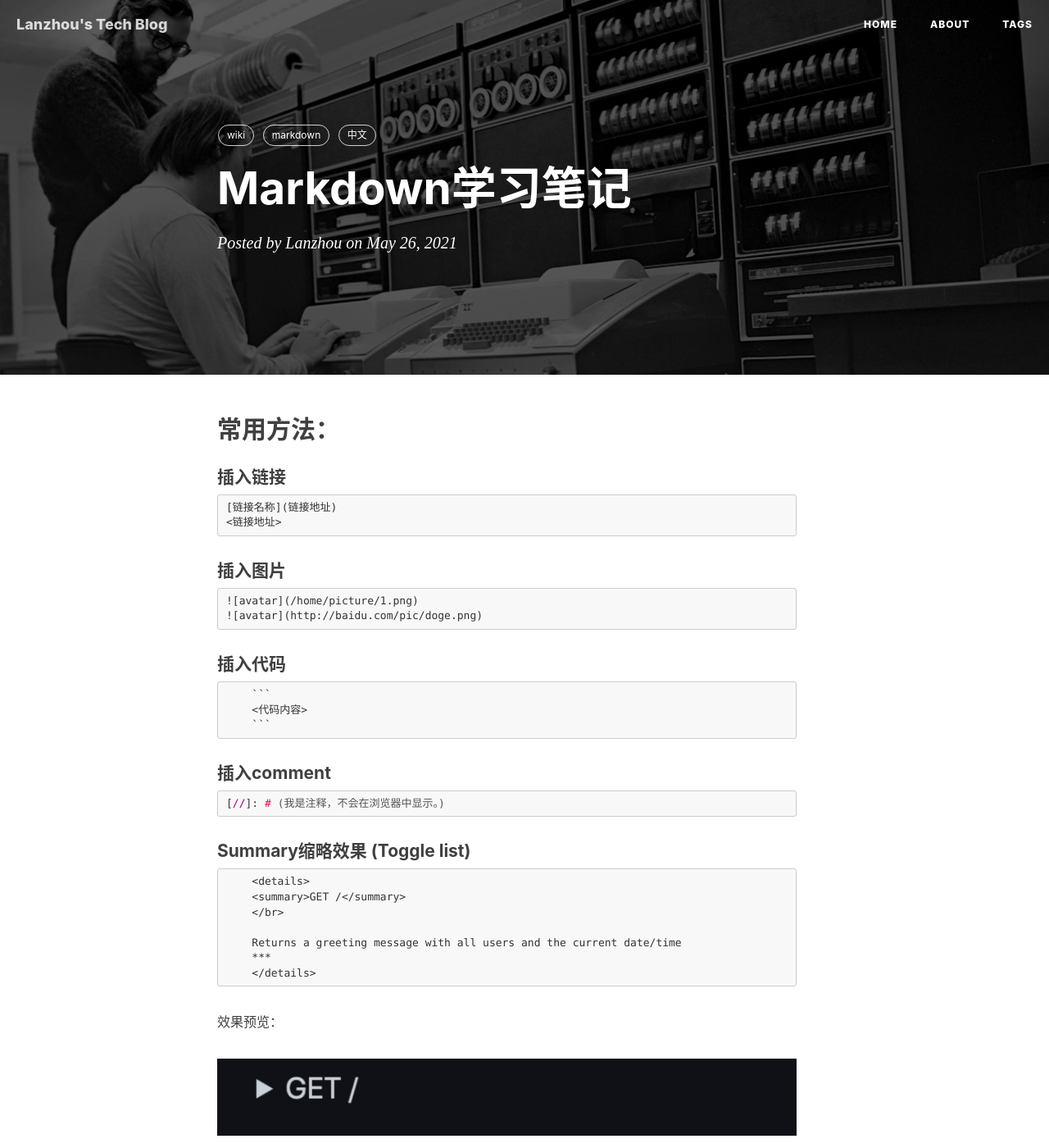
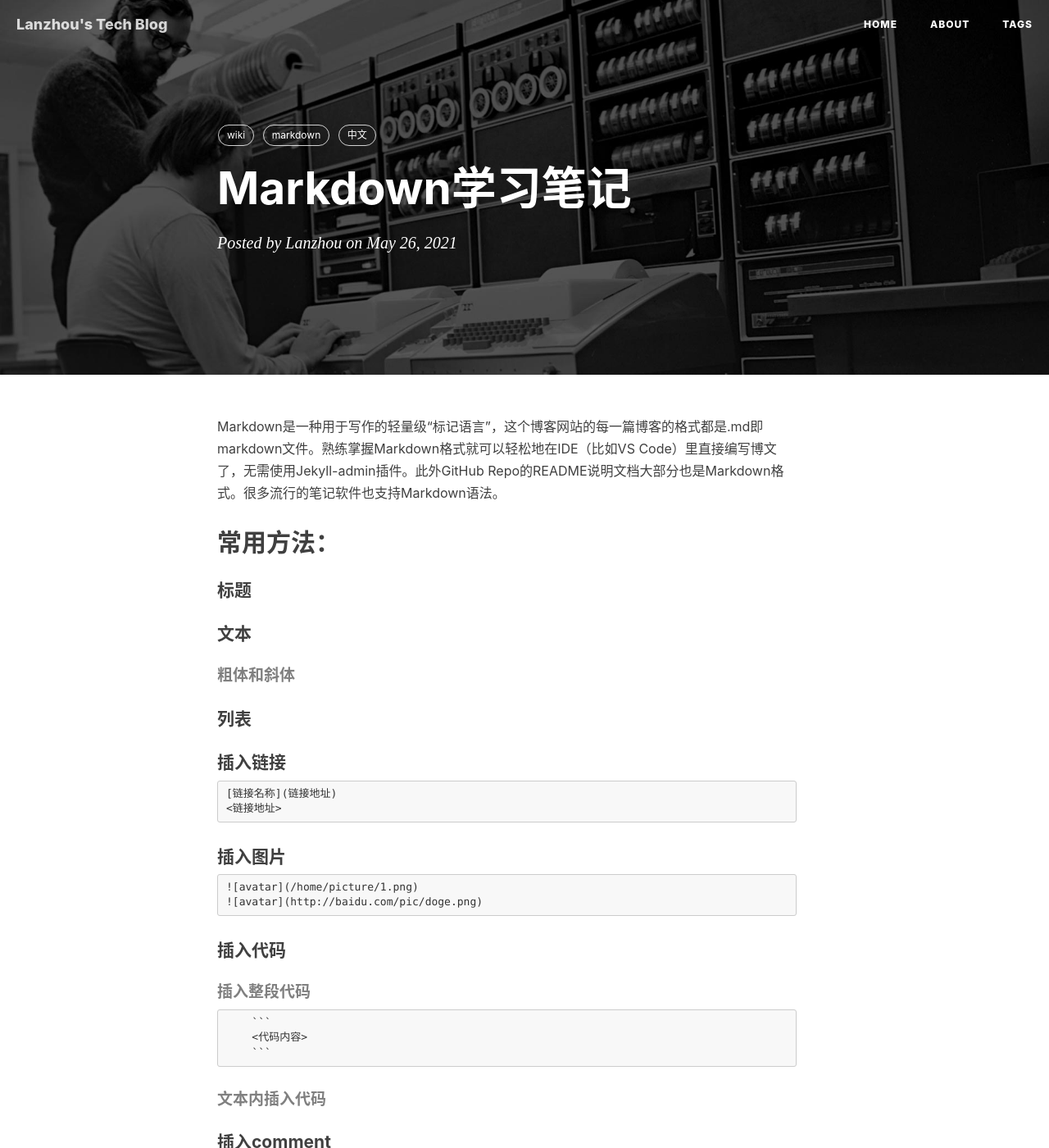
Before and after one commit to Lanzhou-J/Lanzhou-J.github.io, a Jekyll site: the page built from _posts/2021-05-26-markdown.md, in a window 1280 px wide and 1400 px high. Shown: the whole window at 82% size. Built offline with Jekyll 4.4.1, drawn with Linux system fonts in a browser that asks for light colours; nearby versions of some CDN libraries; comment, search, counter and statistics services are not loaded.

Commit message:
edit markdown md

````diff
--- a/_posts/2021-05-26-markdown.md
+++ b/_posts/2021-05-26-markdown.md
@@ -11,8 +11,13 @@ tags:
 - 中文
 ---
 
+Markdown是一种用于写作的轻量级“标记语言”，这个博客网站的每一篇博客的格式都是.md即markdown文件。熟练掌握Markdown格式就可以轻松地在IDE（比如VS Code）里直接编写博文了，无需使用Jekyll-admin插件。此外GitHub Repo的README说明文档大部分也是Markdown格式。很多流行的笔记软件也支持Markdown语法。
+
 ## 常用方法：
-
+#### 标题
+#### 文本
+##### 粗体和斜体
+#### 列表
 #### 插入链接
 
 ```
@@ -27,11 +32,13 @@ tags:
 ![avatar](http://baidu.com/pic/doge.png)
 ```
 #### 插入代码
+##### 插入整段代码
 ```
     ```
     <代码内容>
     ```
 ```
+##### 文本内插入代码
 #### 插入comment
 
 ```markdown
````
